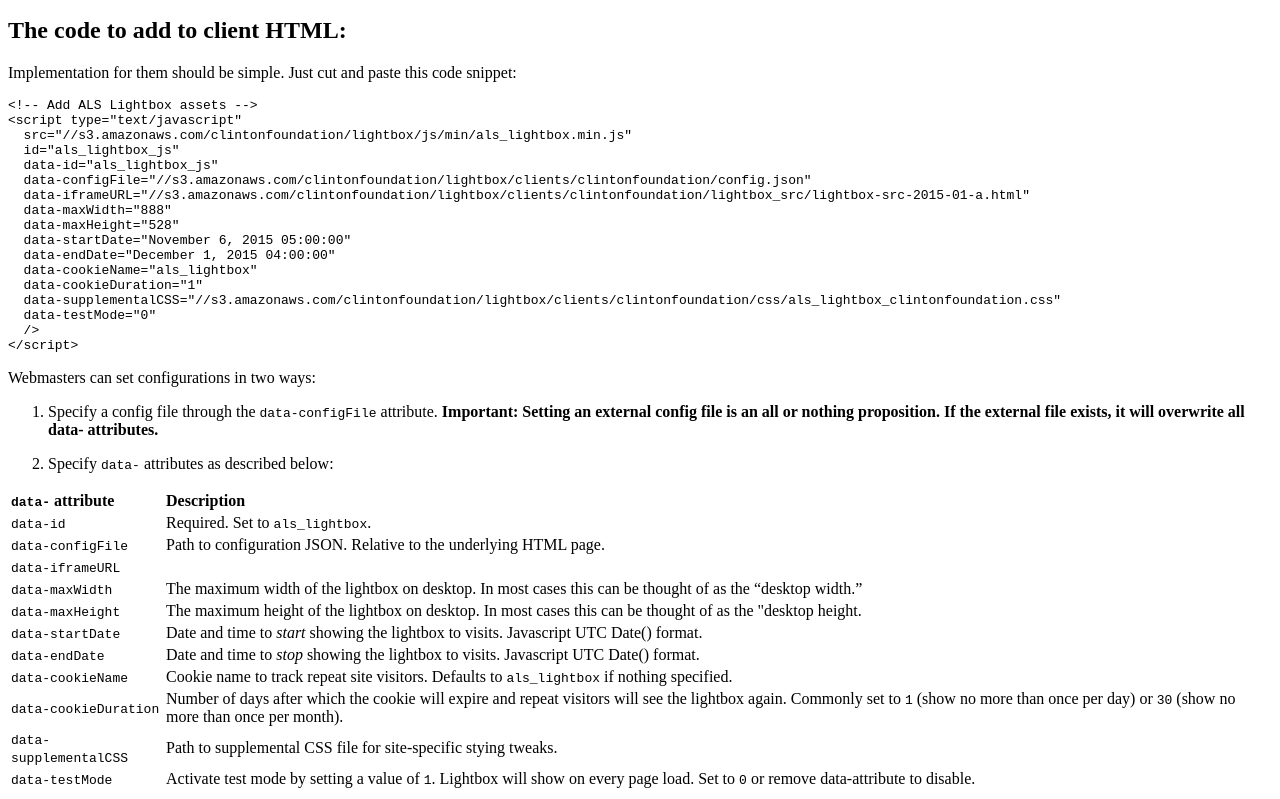
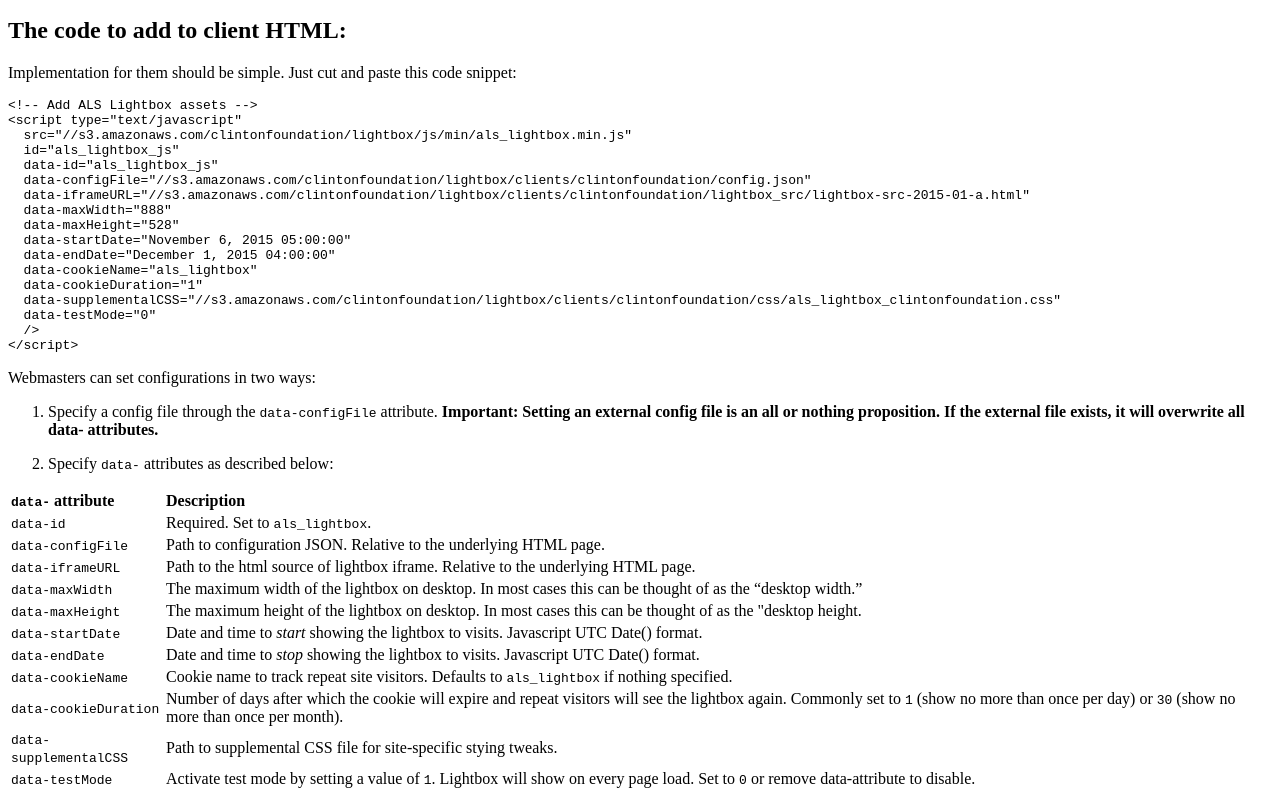
Before and after one commit to missionwired/als_lightbox, a plain HTML site: page README.html in a window 1280 px wide. Shown: the part 101-900 px from the top of the page. Drawn offline with Linux system fonts and the light colour scheme.

Commit message:
Added missing line in readme.md

```diff
--- a/README.html
+++ b/README.html
@@ -62,6 +62,7 @@
 </tr>
 <tr>
 	<td style="text-align:left;"><code>data-iframeURL</code></td>
+	<td style="text-align:left;">Path to the html source of lightbox iframe. Relative to the underlying HTML page.</td>
 </tr>
 <tr>
 	<td style="text-align:left;"><code>data-maxWidth</code></td>
```
Also changed, not shown: README.md.
